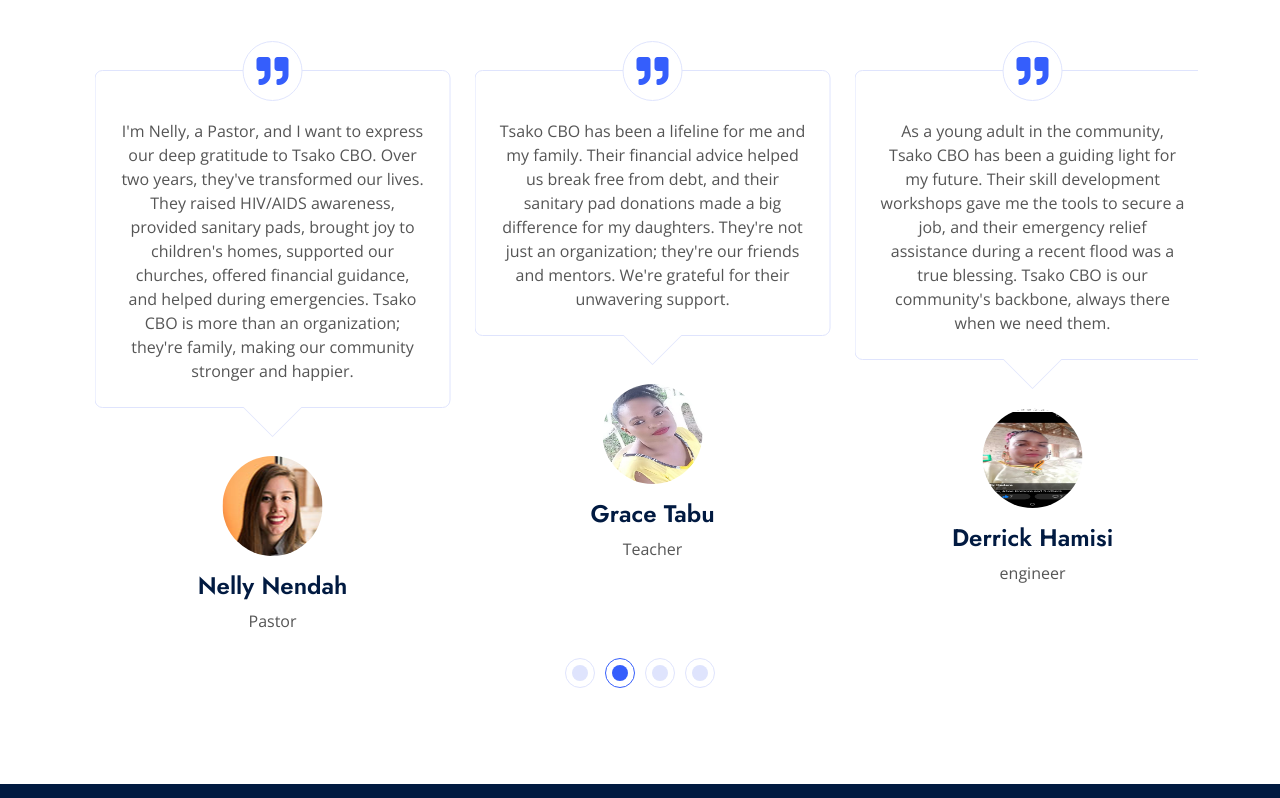
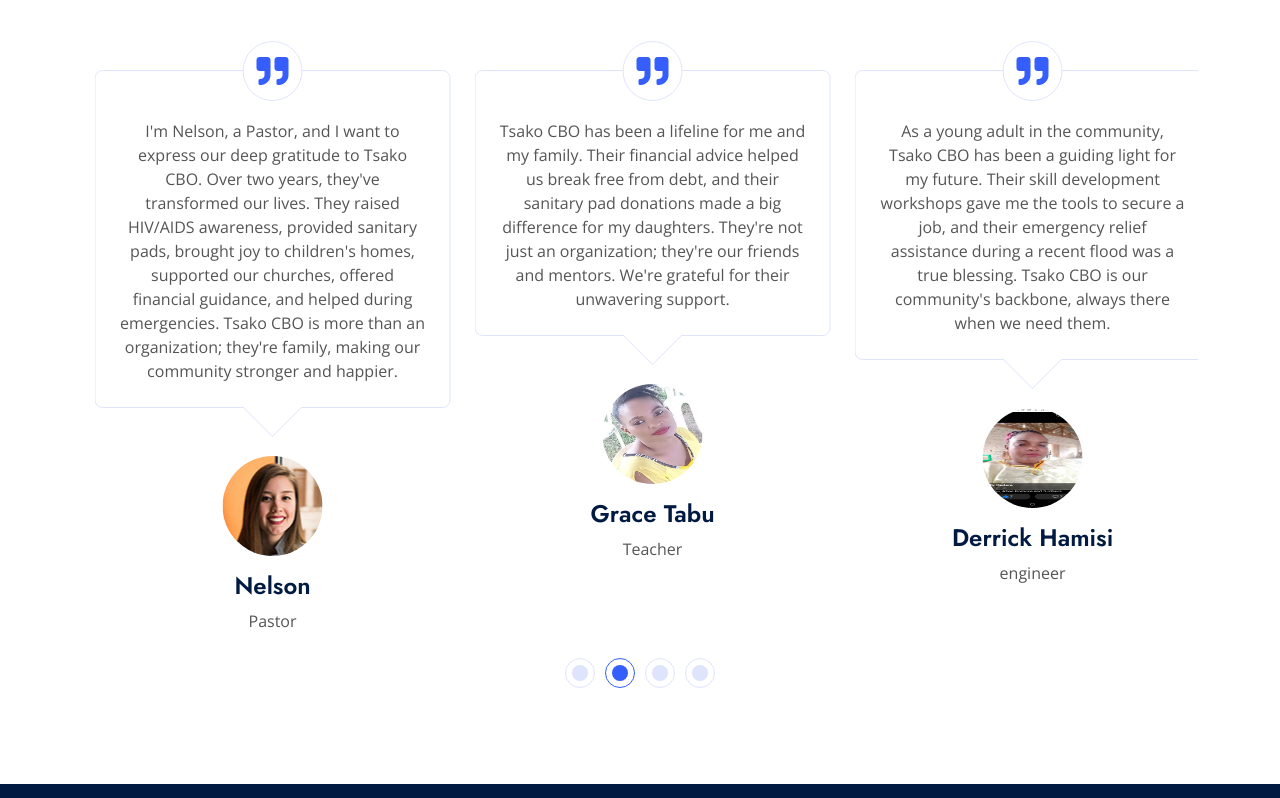
Before and after one commit to abajila/Tsako.io, a plain HTML site: page testimonial.html in a window 1280 px wide. Shown: the part 624-1422 px from the top of the page. Drawn offline with nearby package versions, Linux system fonts and the light colour scheme.

Commit message:
Update testimonial.html

```diff
--- a/testimonial.html
+++ b/testimonial.html
@@ -126,10 +126,10 @@
                         <div class="btn-square bg-white border rounded-circle">
                             <i class="fa fa-quote-right fa-2x text-primary"></i>
                         </div>
-                        I'm Nelly, a Pastor, and I want to express our deep gratitude to Tsako CBO. Over two years, they've transformed our lives. They raised HIV/AIDS awareness, provided sanitary pads, brought joy to children's homes, supported our churches, offered financial guidance, and helped during emergencies. Tsako CBO is more than an organization; they're family, making our community stronger and happier.
+                        I'm Nelson, a Pastor, and I want to express our deep gratitude to Tsako CBO. Over two years, they've transformed our lives. They raised HIV/AIDS awareness, provided sanitary pads, brought joy to children's homes, supported our churches, offered financial guidance, and helped during emergencies. Tsako CBO is more than an organization; they're family, making our community stronger and happier.
                     </div>
                     <img class="rounded-circle mb-3" src="img/testimonial-1.jpg" alt="">
-                    <h4>Nelly Nendah</h4>
+                    <h4>Nelson</h4>
                     <span>Pastor</span>
                 </div>
                 <div class="testimonial-item">
```
